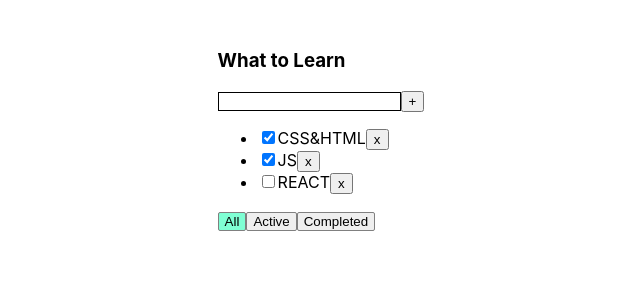
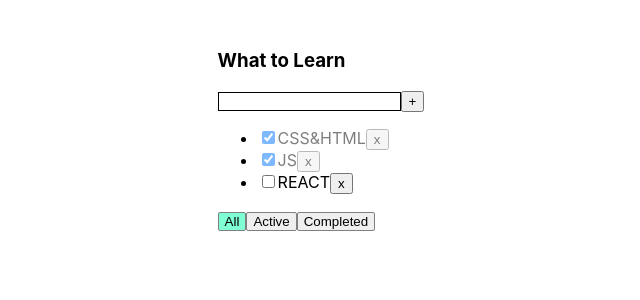
Before and after one commit to RomanCox/todolist, a React (Create React App) app: page / in a window 1280 px wide. Shown: the top 300 px of the page, without its empty margins (334-974 px from the left). Built offline with nearby package versions, Linux system fonts and the light colour scheme.

Commit message:
Lesson 3 & 4 Complete

```diff
--- a/src/TodoListStyled.ts
+++ b/src/TodoListStyled.ts
@@ -4,6 +4,9 @@ type InputStyledPropsType = {
 }
 type ButtonStyledPropsType = {
     bgColor: string,
+}
+type TaskStyledType = {
+    opacity: string
 }
 
 export const TodoListStyled = styled.div`
@@ -26,3 +29,7 @@ export const ButtonStyled = styled.button<ButtonStyledPropsType>`
   border-radius: 2px;
   border: 1px solid grey;
 `
+
+export const TaskStyled = styled.div<TaskStyledType>`
+  opacity: ${props => props.opacity};
+`
--- a/src/Todolist.tsx
+++ b/src/Todolist.tsx
@@ -1,6 +1,14 @@
 import React, {ChangeEvent, KeyboardEvent, useState} from 'react';
 import {FilterValuesType} from './App';
-import {ButtonStyled, ErrorMessageStyled, InputStyled, TitleStyled, TodolistContentStyled, TodoListStyled} from './TodoListStyled';
+import {
+    ButtonStyled,
+    ErrorMessageStyled,
+    InputStyled,
+    TaskStyled,
+    TitleStyled,
+    TodolistContentStyled,
+    TodoListStyled
+} from './TodoListStyled';
 
 export type TaskType = {
     id: string,
@@ -24,7 +32,7 @@ export const Todolist = (props: TodolistType) => {
 
     const onNewTaskTitleHandler = (e: ChangeEvent<HTMLInputElement>) => setNewTaskTitle(e.currentTarget.value);
 
-    let border = 'black 1px solid'
+    let border = 'black 1px solid';
     if (error) {
         border = 'red 2px solid'
     }
@@ -33,7 +41,7 @@ export const Todolist = (props: TodolistType) => {
         all: 'default',
         active: 'default',
         completed: 'default',
-    }
+    };
     if (props.filter === 'all') {
         bgColor.all = 'aquamarine'
     } else if (props.filter === 'active') {
@@ -41,6 +49,10 @@ export const Todolist = (props: TodolistType) => {
     } else if (props.filter === 'completed') {
         bgColor.completed = 'aquamarine'
     }
+
+    const onAllFilterHandler = () => props.setFilter('all')
+    const onActiveFilterHandler = () => props.setFilter('active')
+    const onCompletedFilterHandler = () => props.setFilter('completed')
 
     const addTaskHandler = () => {
         if (newTaskTitle.trim() === '') {
@@ -50,7 +62,6 @@ export const Todolist = (props: TodolistType) => {
         props.addTask(newTaskTitle.trim());
         setNewTaskTitle('');
     }
-
     const onKeyPressHandler = (e: KeyboardEvent<HTMLInputElement>) => {
         setError(null)
         if (e.key === 'Enter') {
@@ -58,10 +69,6 @@ export const Todolist = (props: TodolistType) => {
             setNewTaskTitle('');
         }
     }
-
-    const onAllFilterHandler = () => props.setFilter('all')
-    const onActiveFilterHandler = () => props.setFilter('active')
-    const onCompletedFilterHandler = () => props.setFilter('completed')
 
     return (
         <TodoListStyled>
@@ -82,15 +89,23 @@ export const Todolist = (props: TodolistType) => {
                     const onChangeHandler = (e: ChangeEvent<HTMLInputElement>) => {
                         props.onChangeTaskStatus(task.id, e.currentTarget.checked)
                     }
+                    let opacity = '1';
+                    if (task.isDone) {
+                        opacity = '0.5'
+                    }
 
-                    return <li key={task.id}><input
+                    return <li key={task.id}>
+                        <TaskStyled opacity={opacity}>
+                            <input
                                 type='checkbox'
                                 checked={task.isDone}
                                 onChange={onChangeHandler}
                             />
                             <span>{task.title}</span>
                             <button onClick={onClickHandler}>x</button>
+                        </TaskStyled>
                     </li>
+
                 })}
             </ul>
             <div>
```
Lines whose indentation alone changed are shown as unchanged.
